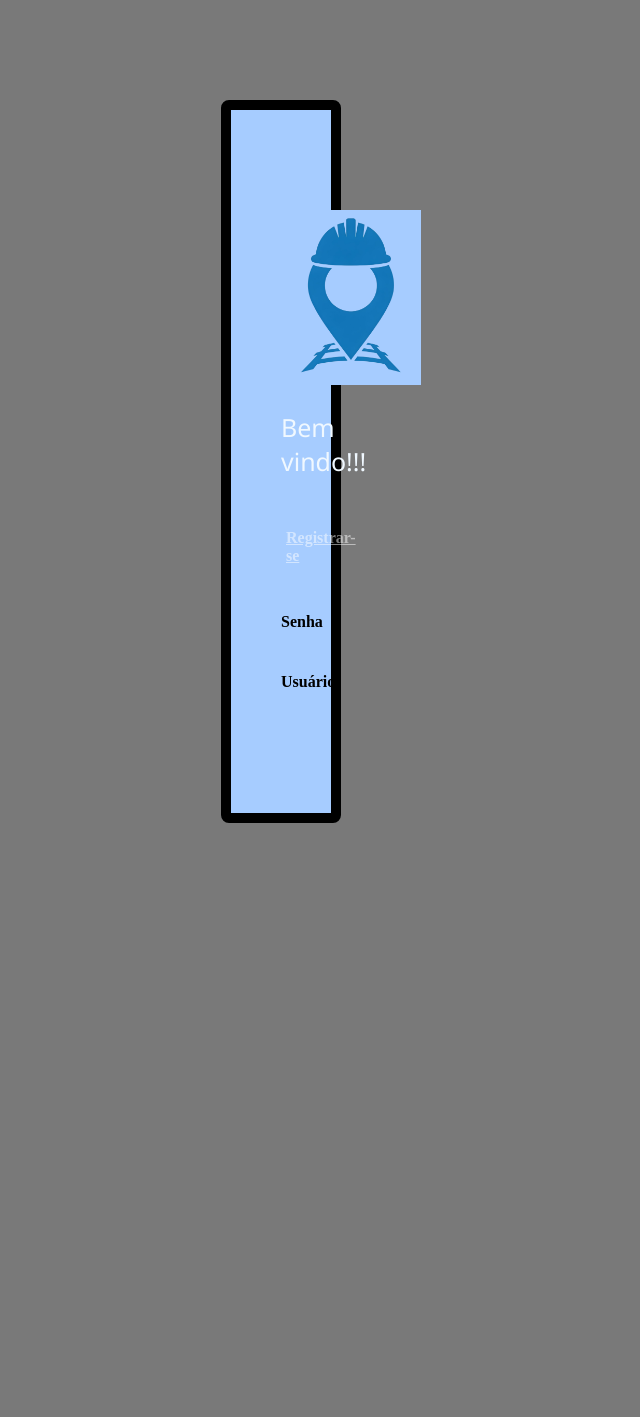
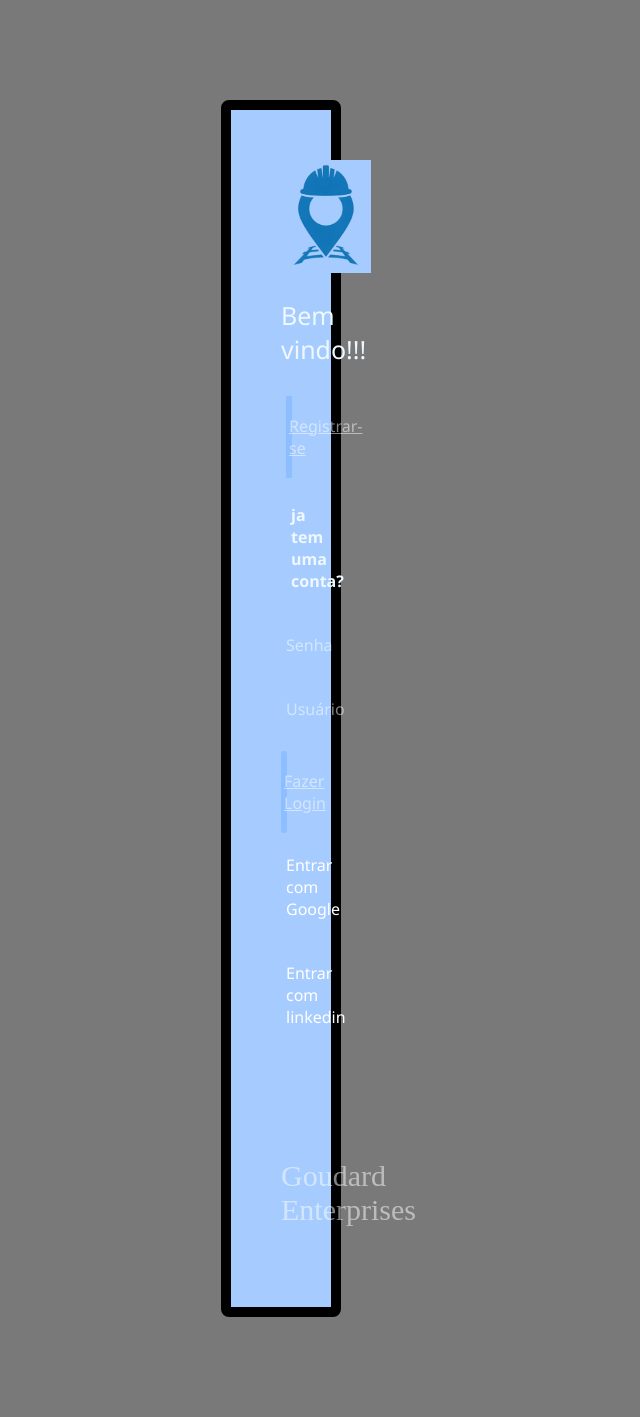
Before and after one commit to EduardoDucci/vai-de-trem-hub, a PHP site: page / in a window 1280 px wide. Shown: the whole page, without its empty margins (487-1127 px from the left). Before the commit the page ends 823 px from the top, so only its background shows below. Run offline with PHP 8.4, Linux system fonts and the light colour scheme.

Commit message:
commit  de fim de aula

```diff
--- a/index.html
+++ b/index.html
@@ -14,18 +14,34 @@
         </div>
 
         <div class='idr'>
-            <h4>Registrar-se</h4>
+            <p class="opacity">Registrar-se</p>
+        </div>
+
+       <h4 class="jc">ja tem uma conta?</h4>
+
+        <div class='id'>
+            <p class="opacity">Senha</p>
         </div>
 
         <div class='id'>
-            <h4>Senha</h4>
+            <p class="opacity">Usuário</p>
         </div>
 
-        <div class='id'>
-            <h4>Usuário</h4>
+        <div class='idl'>
+            <p class="opacity">Fazer Login</p>
         </div>
 
+        <div class='ide'>
+            <p>Entrar com Google</p>
+        </div>
 
+        <div class='ide'>
+            <p>Entrar com linkedin</p>
+        </div>
+
+        <div class='enterprise'>
+            <p>Goudard Enterprises</p>
+        </div>
 
     </div>
 </body>
--- a/style.css
+++ b/style.css
@@ -8,9 +8,9 @@ body{
 
 #celular{
     margin: 100px 700px;
-    padding: 100px 50px;
+    padding: 50px 50px;
     background-color: #a6ccff;
-    border-style:solid ;
+    border-style: solid;
     border-width: 10px;
     border-color: black;
     border-radius: 8px;
@@ -19,7 +19,7 @@ body{
 }
 
 #icone{
-    width: 140px;
+    width: 90px;
 }
 
 #bem__vindo{
@@ -32,12 +32,62 @@ font-size: 25px;
     text-align: center;
 }
 
+.opacity{
+    opacity: 50%;
+}
+
+.id{
+    background-color: #539bf8;
+    padding: 0px;
+    margin: 5px;
+    color: white;
+    font-family: 'Segoe UI', Tahoma, Geneva, Verdana, sans-serif;
+    text-align: center;
+}
+
 .idr{
+    font-family: 'Segoe UI', Tahoma, Geneva, Verdana, sans-serif;
     background-color: #539bf8;
     padding: 0px;
     margin: 5px;
     color: white;
     text-decoration: underline;
-    opacity: 50%;
+    text-align: center;
+    border-style: solid;
+    border-color: #8dbeff;
+}
+
+.idl{
+    font-family: 'Segoe UI', Tahoma, Geneva, Verdana, sans-serif;
+    background-color: #539bf8;
+    margin-top: 10px;
+    color: white;
+    text-decoration: underline;
+    text-align: center;
+    border-style: solid;
+    border-color: #8dbeff;
+    border-radius: 100px;
+}
+
+.ide{
+    background-color: #539bf8;
+    padding: 0px;
+    margin: 5px;
+    color: white;
+    font-family: 'Segoe UI', Tahoma, Geneva, Verdana, sans-serif;
     text-align: center;
 }
+
+.jc{
+    padding-left:10px ;
+    color: aliceblue;
+    font-family: 'Segoe UI', Tahoma, Geneva, Verdana, sans-serif;
+}
+
+.enterprise{
+    opacity: 50%;
+    color: white;
+    text-align: center;
+    margin-top: 80px;
+    font-size: 30px;
+}
```
